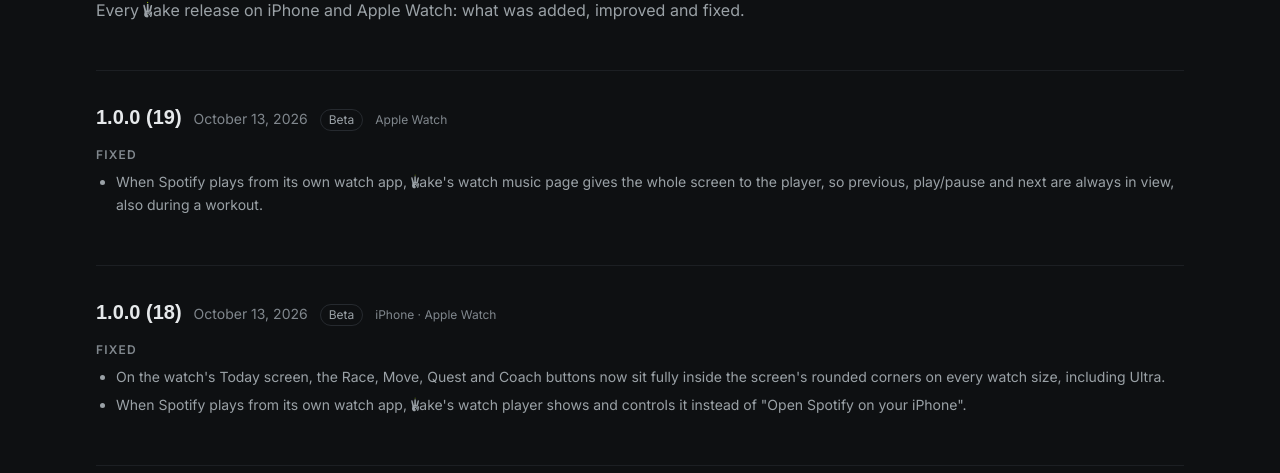
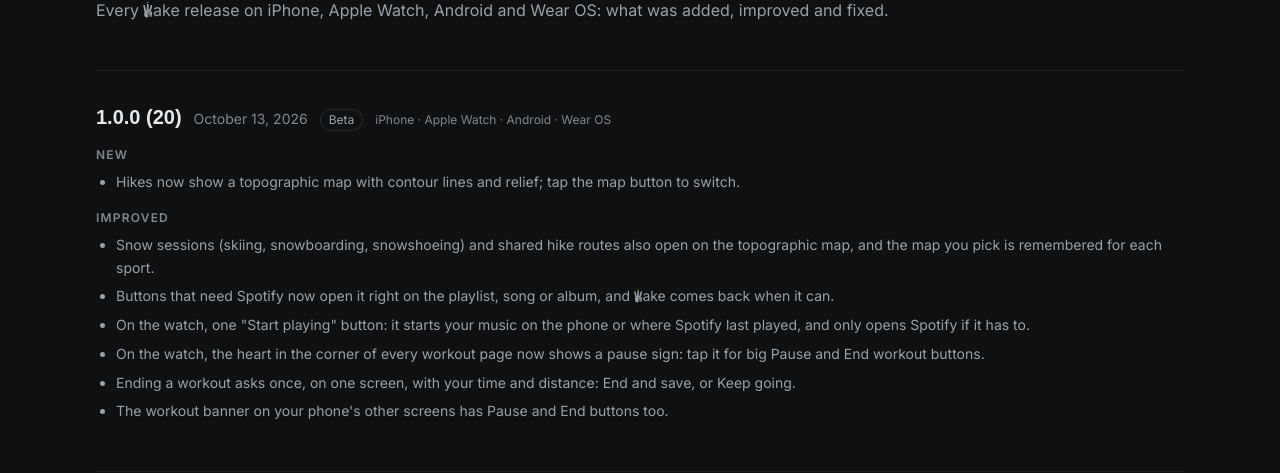
Before and after one commit to 4gjnbzb4zf-sudo/vvake-web, a Next.js app: page /en/releases/ in a window 1280 px wide. Shown: the part 199-672 px from the top of the page. Built offline with nearby package versions, Linux system fonts and the light colour scheme; no server answers; a web font is replaced by a local one.

Commit message:
Release notes: 1.0.0 (20); releases page lists Android and Wear OS

```diff
--- a/src/app/[lang]/releases/page.tsx
+++ b/src/app/[lang]/releases/page.tsx
@@ -18,6 +18,8 @@ const copy: Record<
     store: string;
     iphone: string;
     watch: string;
+    android: string;
+    wear: string;
     added: string;
     improved: string;
     fixed: string;
@@ -25,22 +27,26 @@ const copy: Record<
 > = {
   en: {
     title: "What's new",
-    description: "Every VVake release on iPhone and Apple Watch: what was added, improved and fixed.",
+    description: "Every VVake release on iPhone, Apple Watch, Android and Wear OS: what was added, improved and fixed.",
     beta: "Beta",
     store: "App Store",
     iphone: "iPhone",
     watch: "Apple Watch",
+    android: "Android",
+    wear: "Wear OS",
     added: "New",
     improved: "Improved",
     fixed: "Fixed",
   },
   fr: {
     title: "Nouveautés",
-    description: "Chaque version de VVake sur iPhone et Apple Watch : ce qui a été ajouté, amélioré et corrigé.",
+    description: "Chaque version de VVake sur iPhone, Apple Watch, Android et Wear OS : ce qui a été ajouté, amélioré et corrigé.",
     beta: "Bêta",
     store: "App Store",
     iphone: "iPhone",
     watch: "Apple Watch",
+    android: "Android",
+    wear: "Wear OS",
     added: "Nouveau",
     improved: "Amélioré",
     fixed: "Corrigé",
--- a/src/data/releases.ts
+++ b/src/data/releases.ts
@@ -13,11 +13,43 @@ export interface Release {
   /** "beta" (TestFlight testers) or "store" (App Store / Google Play). */
   channel: "beta" | "store";
   /** Phone, watch or both. */
-  devices: ("iphone" | "watch")[];
+  devices: ("iphone" | "watch" | "android" | "wear")[];
   notes: Record<Locale, { added?: string[]; improved?: string[]; fixed?: string[] }>;
 }
 
 export const releases: Release[] = [
+  {
+    version: "1.0.0 (20)",
+    date: "2026-10-13",
+    channel: "beta",
+    devices: ["iphone", "watch", "android", "wear"],
+    notes: {
+      en: {
+        added: ["Hikes now show a topographic map with contour lines and relief; tap the map button to switch."],
+        improved: [
+          "Snow sessions (skiing, snowboarding, snowshoeing) and shared hike routes also open on the topographic map, and the map you pick is remembered for each sport.",
+          "Buttons that need Spotify now open it right on the playlist, song or album, and VVake comes back when it can.",
+          'On the watch, one "Start playing" button: it starts your music on the phone or where Spotify last played, and only opens Spotify if it has to.',
+          "On the watch, the heart in the corner of every workout page now shows a pause sign: tap it for big Pause and End workout buttons.",
+          "Ending a workout asks once, on one screen, with your time and distance: End and save, or Keep going.",
+          "The workout banner on your phone's other screens has Pause and End buttons too.",
+        ],
+      },
+      fr: {
+        added: [
+          "Les randonnées affichent maintenant une carte topographique avec courbes de niveau et relief ; touchez le bouton de la carte pour changer.",
+        ],
+        improved: [
+          "Les séances sur neige (ski, snowboard, raquettes) et les parcours de rando partagés s'ouvrent aussi sur la carte topographique, et la carte choisie est gardée pour chaque sport.",
+          "Les boutons qui ont besoin de Spotify l'ouvrent directement sur la playlist, le titre ou l'album, et VVake revient quand c'est possible.",
+          "Sur la montre, un seul bouton « Lancer la musique » : il démarre ta musique sur le téléphone ou là où Spotify jouait, et n'ouvre Spotify que si c'est nécessaire.",
+          "Sur la montre, le cœur dans le coin de chaque page de séance affiche un signe pause : touchez-le pour de grands boutons Pause et Terminer la séance.",
+          "Terminer une séance ne demande qu'une confirmation, sur un seul écran, avec votre temps et votre distance : Terminer et enregistrer, ou Je continue.",
+          "Le bandeau de séance sur les autres écrans du téléphone a aussi des boutons Pause et Fin.",
+        ],
+      },
+    },
+  },
   {
     version: "1.0.0 (19)",
     date: "2026-10-13",
```
